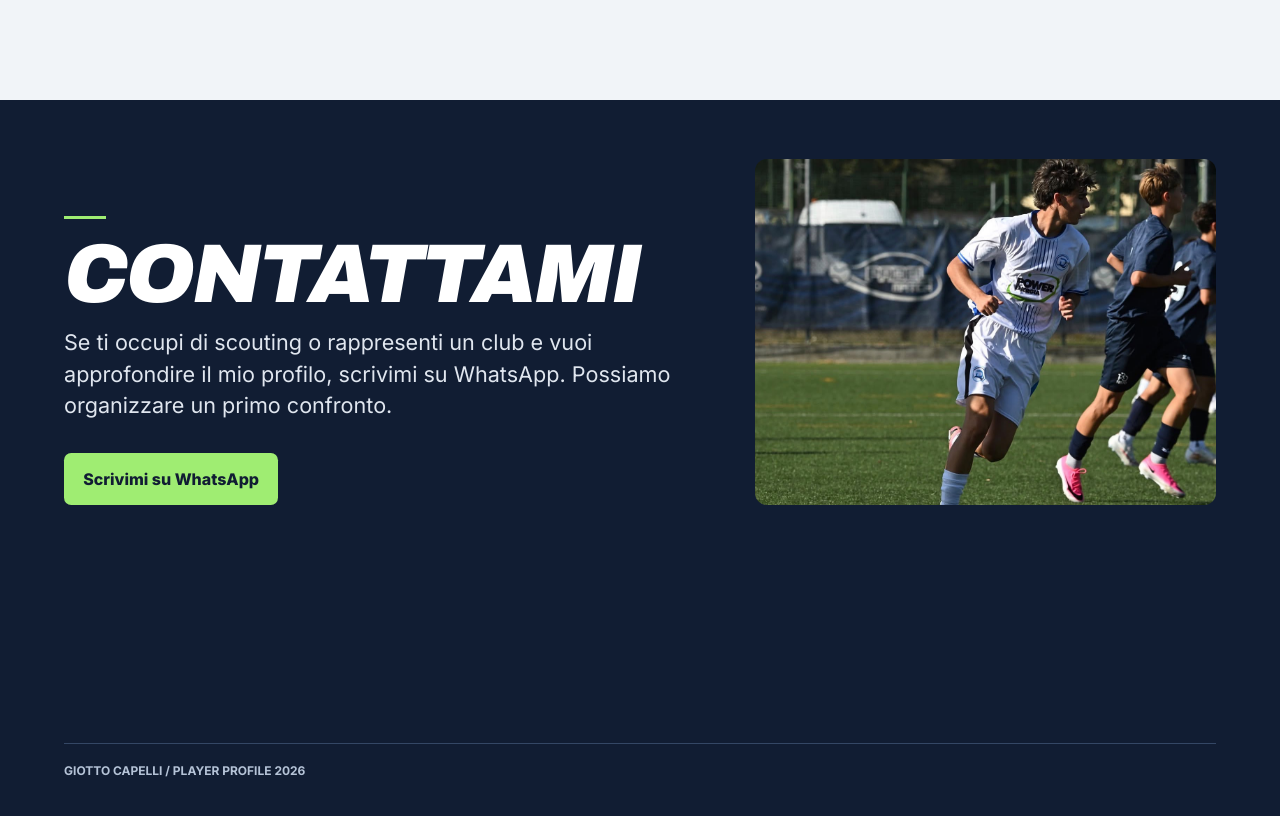
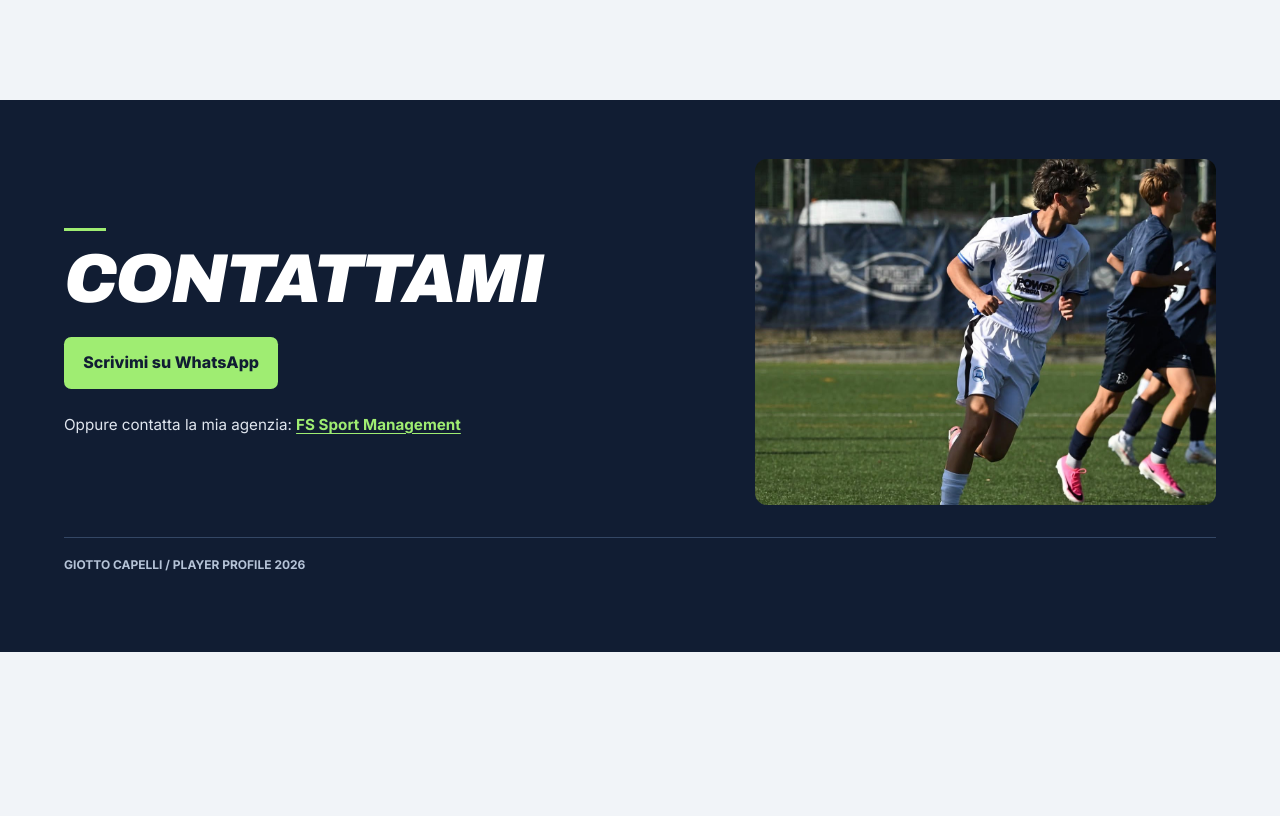
Before and after one commit to itsnicoletta/Giotto-Capelli-, a plain HTML site: page index.html in a window 1280 px wide. Shown: the part 5379-6195 px from the top of the page. After the commit the page ends 6031 px from the top, so only its background shows below. Drawn offline with Linux system fonts and the light colour scheme.

Commit message:
Rifinisce il layout e il link agenzia in Contattami

```diff
--- a/index.html
+++ b/index.html
@@ -75,9 +75,11 @@
     <div class="callout preparation"><h2>Preparazione individuale</h2><p>L’attività con la squadra è affiancata da lavoro tecnico individuale, preparazione atletica, mental coaching e supporto nutrizionale.</p></div>
     </section>
     <section id="contattami" class="sheet contact" aria-labelledby="contact-title">
-      <div class="page-title"><h2 id="contact-title">Contattami</h2>
-      <p class="sub">Se ti occupi di scouting o rappresenti un club e vuoi approfondire il mio profilo, scrivimi su WhatsApp. Possiamo organizzare un primo confronto.</p></div>
-      <a class="contact-link" href="https://wa.me/393920958981">Scrivimi su WhatsApp</a>
+      <div class="contact-copy">
+        <div class="page-title"><h2 id="contact-title">Contattami</h2></div>
+        <a class="contact-link" href="https://wa.me/393920958981">Scrivimi su WhatsApp</a>
+        <p class="credit">Oppure contatta la mia agenzia: <a href="https://www.fs-sport.it/">FS Sport Management</a></p>
+      </div>
       <figure class="contact-photo"><img src="Assets/WhatsApp%20Image%202026-11-17%20at%2022.40.25.jpeg" alt="Giotto Capelli in azione durante una partita" loading="lazy"></figure>
       <footer class="folio"><span>GIOTTO CAPELLI / PLAYER PROFILE 2026</span></footer>
     </section>
--- a/style.css
+++ b/style.css
@@ -234,16 +234,17 @@ tr:nth-child(even) { background: #eaf0f650; }
 nav .menu-contact { box-shadow: inset 0 0 0 1px var(--lime); color: var(--lime); }
 nav .menu-contact[aria-current] { color: var(--navy); }
 .contact {
-  min-height: clamp(27rem, 70svh, 46rem);
-  grid-template-rows: 1fr auto 1fr;
+  min-height: clamp(27rem, 56svh, 38rem);
+  grid-template-rows: minmax(min-content, 1fr) auto;
   --paper: var(--navy);
   --accent-edge: var(--lime);
   --accent-ink: var(--lime);
   background: var(--paper);
   color: white;
 }
-.contact .page-title { align-self: end; display: grid; gap: .85rem; }
-.contact .sub { max-width: 56ch; color: #e0e6ef; }
+.contact-copy { grid-column: 1 / 8; align-self: center; display: grid; gap: clamp(1rem, 2vw, 1.5rem); }
+.contact .page-title h2 { font-size: clamp(2.35rem, 5.4vw, 6rem); }
+.contact-copy .credit { margin: 0; font-size: .95rem; }
 .contact-link {
   justify-self: start;
   padding: .85rem 1.2rem;
@@ -321,17 +322,16 @@ nav .menu-contact[aria-current] { color: var(--navy); }
 .club-crest--brescia { top: -.2rem; width: 3.4rem; height: 3.4rem; }
 .contact-photo {
   grid-column: 8 / -1;
-  grid-row: 1 / 3;
+  grid-row: 1;
   align-self: center;
   aspect-ratio: 4 / 3;
   overflow: hidden;
   border-radius: var(--radius);
 }
 .contact-photo img { height: 100%; object-fit: cover; object-position: center 48%; }
-.contact .page-title, .contact-link { grid-column: 1 / 8; }
 @media (max-width: 800px) {
-  .contact { grid-template-rows: auto auto auto 1fr; }
-  .contact .page-title, .contact-link, .contact-photo { grid-column: 1 / -1; }
+  .contact { min-height: 0; grid-template-rows: auto; }
+  .contact-copy, .contact-photo { grid-column: 1 / -1; }
   .contact-photo { grid-row: auto; }
 }
 .performance-photo {
```
